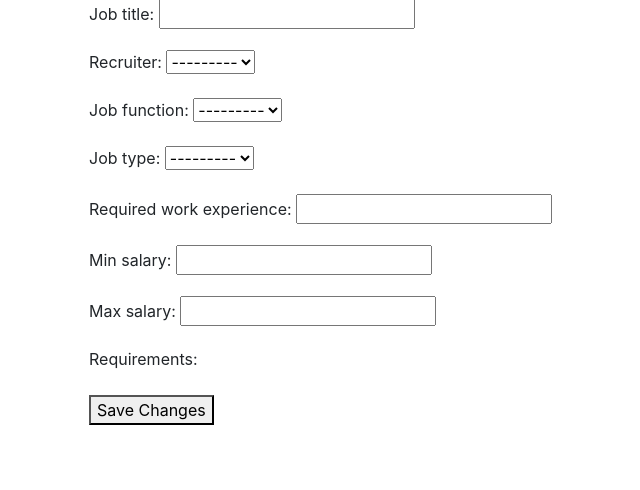
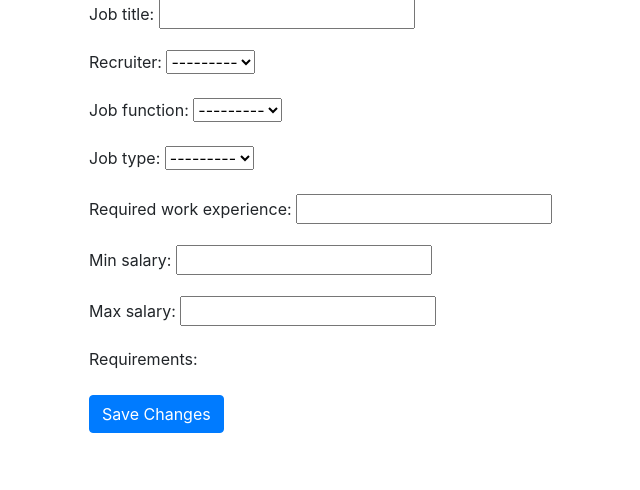
Before and after one commit to J-Jullaphong/career-finder, a Django app: template careers/templates/careers/update_job_description.html in a window 1280 px wide. Shown: the part 151-641 px from the top of the page, without its empty margins (11-651 px from the left). Run offline with Django 4.2, Linux system fonts and the light colour scheme; the template is opened without the code that fills it: values that come from a table or form of the project are taken from there, others are empty; some libraries are stand-ins or nearby versions.

Commit message:
Fix button styling

```diff
--- a/careers/templates/careers/update_job_description.html
+++ b/careers/templates/careers/update_job_description.html
@@ -8,7 +8,7 @@
         <form method="post">
             {% csrf_token %}
             {{ form.as_p }}
-            <button type="submit">Save Changes</button>
+            <button type="submit" class="btn btn-primary">Save Changes</button>
         </form>
     </div>
 {% endblock %}
```
